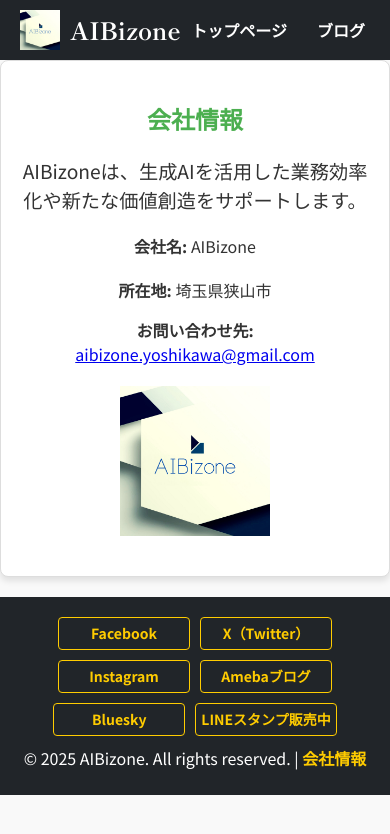
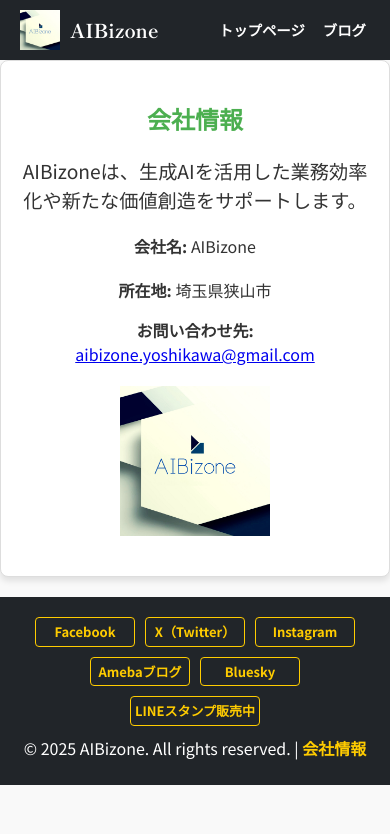
Before and after one commit to aibizone/AIBizone-page, a plain HTML site: page docs/about.html in a window 390 px wide. Drawn offline with Linux system fonts and the light colour scheme.

Commit message:
Update about.html

```diff
--- a/docs/about.html
+++ b/docs/about.html
@@ -23,6 +23,8 @@
       background-color: #f9f9f9;
       color: #333;
       line-height: 1.5;
+      /* ▼ 万一でも横スクロールが出ないようにする（必要に応じて） */
+      /* overflow-x: hidden; */
     }
 
     /* ヘッダー */
@@ -41,11 +43,11 @@
       display: flex;
       align-items: center;
       gap: 10px;
-            /* ▼ ロゴとテキストが折り返されないよう指定 */
-            white-space: nowrap;
+      white-space: nowrap; /* ロゴ画像とロゴ文字が折り返されないように */
     }
     header img {
       height: 40px;
+      object-fit: contain;
     }
     .logo-container span {
       font-size: 1.5rem;
@@ -54,9 +56,8 @@
     }
     nav {
       display: flex;
-            gap: 20px;
-            /* ▼ リンクを1行に収めるため折り返し防止 */
-            flex-wrap: nowrap;
+      gap: 20px;          /* リンク同士の余白 */
+      flex-wrap: nowrap;  /* 折り返さない */
     }
     nav a {
       color: #ffffff;
@@ -65,8 +66,7 @@
       position: relative;
       padding: 5px;
       font-family: 'Shippori Mincho', serif;
-            /* ▼ 文字列が折り返されないよう指定 */
-            white-space: nowrap;
+      white-space: nowrap; /* ボタン文字列が折り返されないように */
     }
     nav a::after {
       content: "";
@@ -84,6 +84,17 @@
       width: 100%;
     }
 
+    /* メイン部分のスタイル */
+    main {
+      padding: 20px;
+      max-width: 800px;
+      margin: 0 auto;
+      background-color: #fff;
+      border: 1px solid #ddd;
+      border-radius: 8px;
+      box-shadow: 0 4px 6px rgba(0, 0, 0, 0.1);
+    }
+
     /* フッター */
     footer {
       background-color: #212529;
@@ -97,14 +108,14 @@
       display: flex;
       justify-content: center;
       gap: 10px;
-            flex-wrap: wrap;
+      flex-wrap: wrap; /* 小さい画面では折り返しOK */
     }
     .sns-links a {
       color: #ffcc00;
       text-decoration: none;
       font-weight: bold;
       display: block;
-            min-width: 120px;
+      min-width: 120px;  /* リンクをある程度の幅に固定 */
       text-align: center;
       font-size: 14px;
       line-height: 1.5;
@@ -112,14 +123,12 @@
       border-radius: 4px;
       padding: 5px;
       transition: background-color 0.3s, color 0.3s;
+      /* ▼ 必要ならここにも white-space: nowrap; で折り返し禁止にできるが、
+         画面幅が狭いと横スクロールが出るため、あえて指定しない */
     }
     .sns-links a:hover {
       background-color: #ffcc00;
       color: #212529;
-        }
-        /* ▼ フッター内の「会社情報」リンクを折り返さないように */
-        footer p a {
-            white-space: nowrap;
     }
     footer p {
       margin: 5px 0;
@@ -128,21 +137,51 @@
       color: #ffcc00;
       text-decoration: none;
       font-weight: bold;
+      /* ▼ 会社情報のリンクが折り返されないように指定 */
+      white-space: nowrap;
     }
     footer a:hover {
       text-decoration: underline;
     }
 
-        /* メイン部分のスタイル */
-        main {
-            padding: 20px;
-            max-width: 800px;
-            margin: 0 auto;
-            background-color: #fff;
-            border: 1px solid #ddd;
-            border-radius: 8px;
-            box-shadow: 0 4px 6px rgba(0, 0, 0, 0.1);
+    /***********************************************
+     * メディアクエリ
+     * 画面幅が狭いときにフォントサイズや余白を調整
+     ***********************************************/
+    @media (max-width: 600px) {
+      .logo-container span {
+        font-size: 1.2rem; /* ロゴ文字を少し縮小 */
       }
+      nav {
+        gap: 10px;         /* ナビゲーションの余白を少なくする */
+      }
+      nav a {
+        font-size: 0.9rem; /* ヘッダーリンク文字を縮小 */
+        padding: 4px;
+      }
+      .sns-links a {
+        font-size: 13px;   /* フッターSNSリンクも少し小さめに */
+        min-width: 90px;   /* 幅を縮める */
+        padding: 4px;
+      }
+    }
+
+    /* さらに狭い場合の対応例（任意）
+    @media (max-width: 400px) {
+      .logo-container span {
+        font-size: 1rem;
+      }
+      nav a {
+        font-size: 0.8rem;
+        padding: 3px;
+      }
+      .sns-links a {
+        font-size: 12px;
+        min-width: 80px;
+        padding: 3px;
+      }
+    }
+    */
   </style>
 </head>
 <body>
@@ -168,9 +207,12 @@
       </div>
       <div style="margin: 20px 0; text-align: center;">
         <p><strong>所在地:</strong> 埼玉県狭山市</p>
-                <p><strong>お問い合わせ先:</strong> <a href="mailto:aibizone.yoshikawa@gmail.com">aibizone.yoshikawa@gmail.com</a></p>
+        <p><strong>お問い合わせ先:</strong>
+          <a href="mailto:aibizone.yoshikawa@gmail.com">aibizone.yoshikawa@gmail.com</a>
+        </p>
       </div>
-            <img src="assets/images/AIBizone決定版.png" alt="AIBizoneロゴ" style="display: block; margin: 20px auto; width: 150px; height: auto;">
+      <img src="assets/images/AIBizone決定版.png" alt="AIBizoneロゴ"
+           style="display: block; margin: 20px auto; width: 150px; height: auto;">
     </section>
   </main>
 
@@ -184,7 +226,10 @@
       <a href="https://bsky.app/profile/aibizone.bsky.social" target="_blank" rel="noopener">Bluesky</a>
       <a href="https://line.me/S/shop/sticker/author/5090519" target="_blank" rel="noopener">LINEスタンプ販売中</a>
     </div>
-        <p>&copy; 2025 AIBizone. All rights reserved. | <a href="about.html">会社情報</a></p>
+    <p>
+      &copy; 2025 AIBizone. All rights reserved. |
+      <a href="about.html">会社情報</a>
+    </p>
   </footer>
 </body>
 </html>
```
Lines whose indentation alone changed are shown as unchanged.
